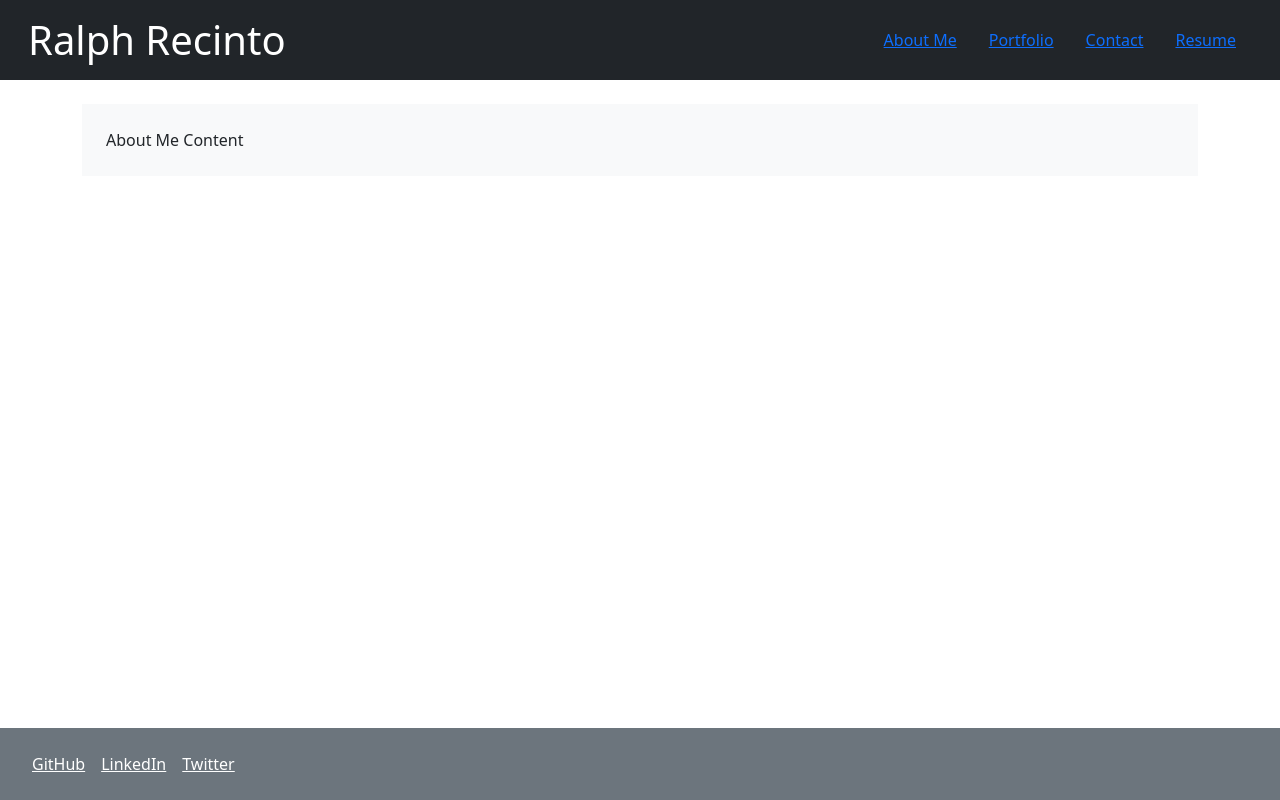
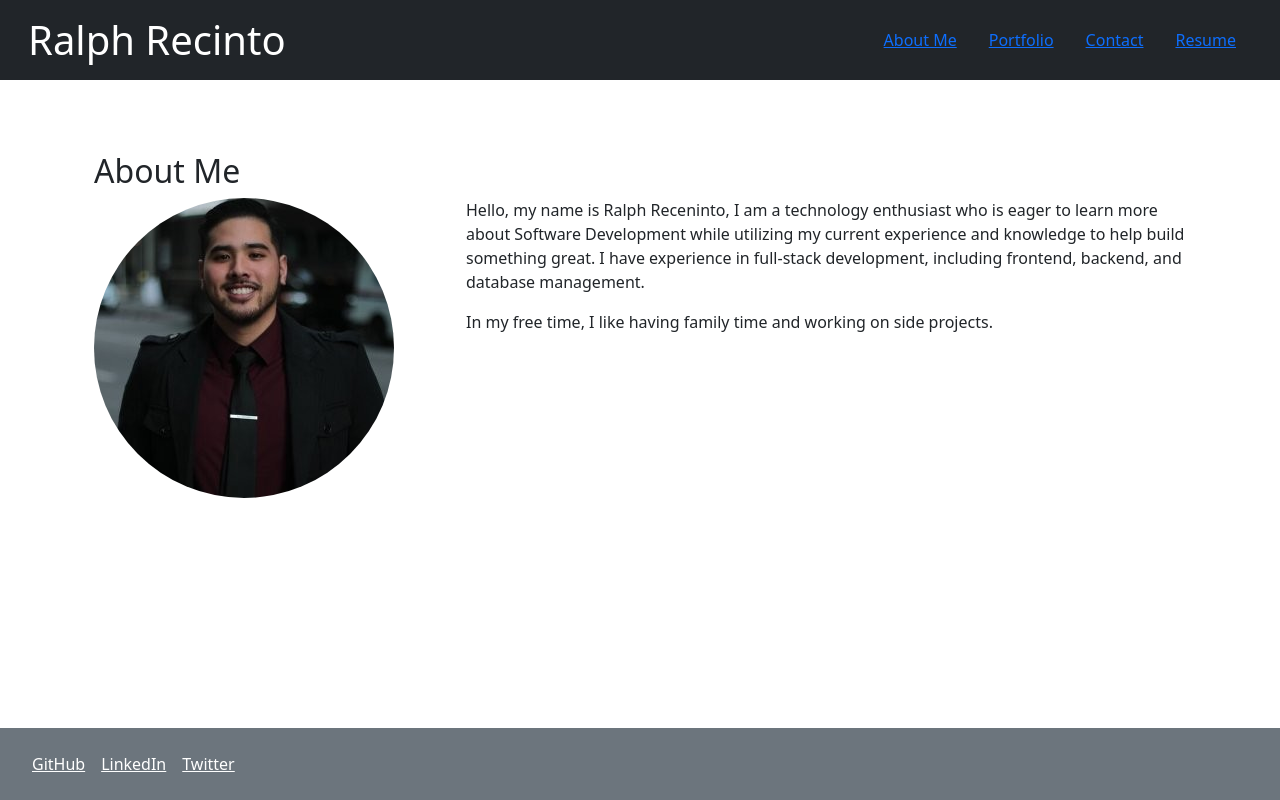
Before and after one commit to pologcooks/portfolio, a React (Create React App) app: page / in a window 1280 px wide. Built offline with nearby package versions, Linux system fonts and the light colour scheme.

Commit message:
Update about me section and add projects

```diff
--- a/src/App.js
+++ b/src/App.js
@@ -9,14 +9,41 @@ function App() {
 
   return (
     <div className='app'>
-      <Header setCurrentSection={setCurrentSection}/>
+      <Header setCurrentSection={setCurrentSection} />
       <main className="content container my-4">
-        {currentSection === 'About Me' && <div className="bg-light p-4">About Me Content</div>}
+        {currentSection === 'About Me' &&
+          <div className="container my-5">
+            <h2>About Me</h2>
+            <div className="row">
+              <div className="col-lg-4">
+                <img src='/me.jpg' alt="Ralph Recinto" className="img-fluid rounded-circle mb-3" />
+              </div>
+              <div className="col-lg-8">
+                <p>
+                  Hello, my name is Ralph Receninto, I am a technology enthusiast who is eager to learn more about Software Development while utilizing
+                  my current experience and knowledge to help build something great. I have experience in full-stack development, including frontend, backend, and database management.
+                </p>
+                <p>
+                  In my free time, I like having family time and working on side projects.
+                </p>
+              </div>
+            </div>
+          </div>
+        }
         {currentSection === 'Portfolio' && (
           <div className="row">
-            <Project title="Project 1" link="#link1" repo="#repo1" />
-            <Project title="Project 2" link="#link2" repo="#repo2" />
-            {/* Add more Project components */}
+            <div className='col col-6'>
+              <Project title="SVG Logo Creator" link="https://pologcooks.github.io/Challenge_10/" repo="https://github.com/pologcooks/Challenge_10/" />
+            </div>
+            <div className='col col-6'>
+              <Project title="Readme Generator" link="https://pologcooks.github.io/Challenge_9/" repo="https://github.com/pologcooks/Challenge_9/" />
+            </div>
+            <div className='col col-6'>
+              <Project title="Ecommerce API" link="https://pologcooks.github.io/ecommerce-API/" repo="https://github.com/pologcooks/ecommerce-API" />
+            </div>
+            <div className='col col-6'>
+              <Project title="Share Square" link="https://sharesquare-c95734f95f40.herokuapp.com/" repo="https://github.com/DawsonBolen/project-3" />
+            </div>
           </div>
         )}
         {currentSection === 'Contact' && <div className="bg-light p-4">Contact Content</div>}
--- a/src/components/Project.js
+++ b/src/components/Project.js
@@ -2,11 +2,11 @@ import React from 'react';
 
 const Project = ({ title, link, repo }) => {
   return (
-    <div className="card m-2">
+    <div className="card m-1">
       <div className="card-body">
         <h3 className="card-title">{title}</h3>
-        <a className="btn btn-primary" href={link}>Live View</a>
-        <a className="btn btn-secondary" href={repo}>GitHub</a>
+        <a className="btn btn-primary m-1" href={link}>Live View</a>
+        <a className="btn btn-secondary m-1" href={repo}>GitHub</a>
       </div>
     </div>
   );
```
Also changed, not shown: public/me.jpg (added).
